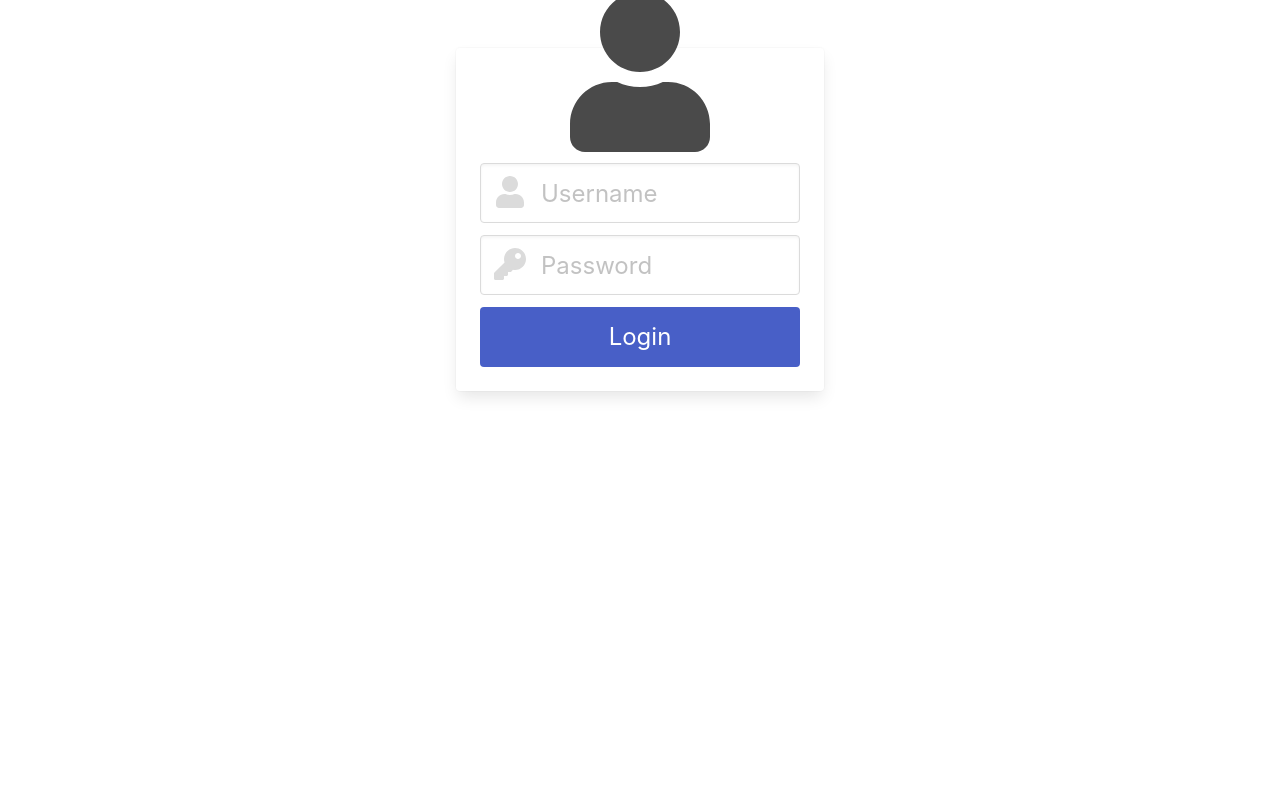
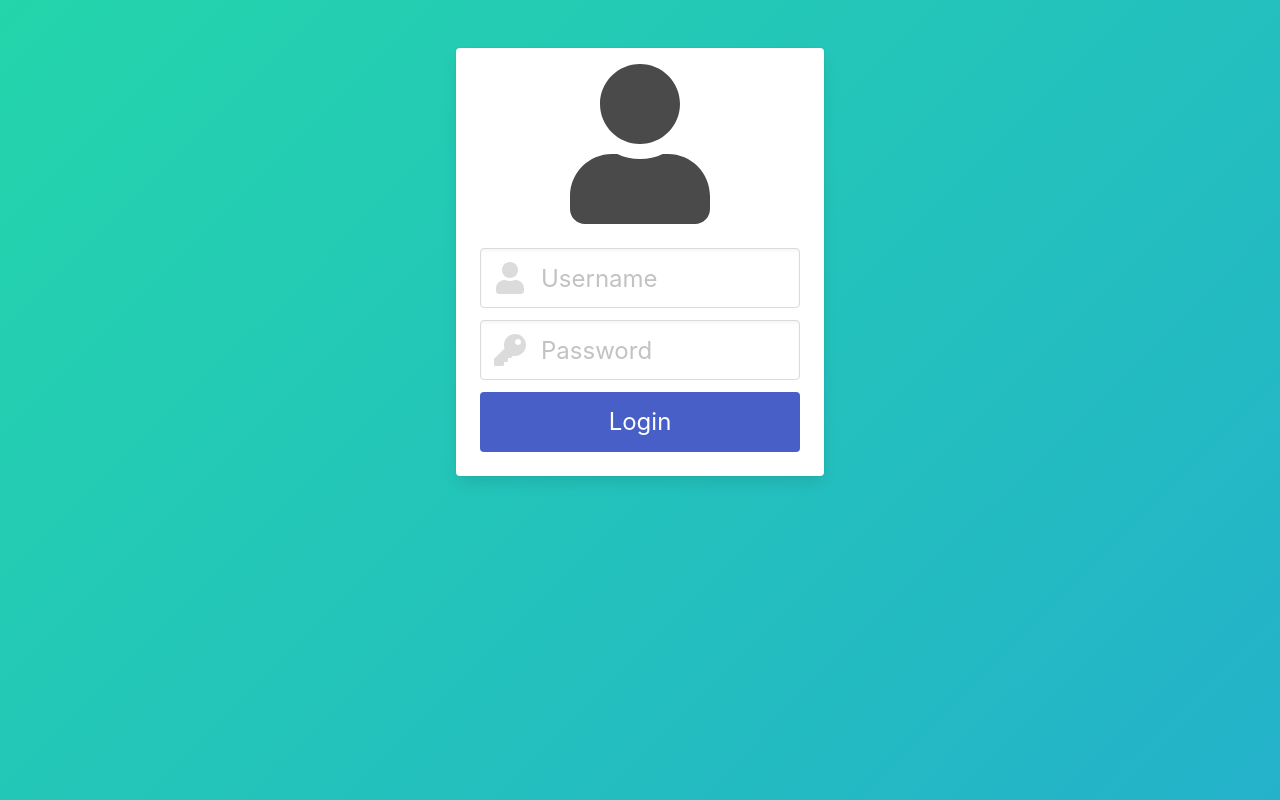
Before and after one commit to mwcaisse/cloaked-dagger-ui, a Vue app: page / in a window 1280 px wide. Built offline with nearby package versions, Linux system fonts and the light colour scheme.

Commit message:
New version of bulma! Login page looks nice, with a cool baackground.

```diff
--- a/package.json
+++ b/package.json
@@ -9,7 +9,7 @@
     "@fortawesome/free-solid-svg-icons": "^5.12.1",
     "@fortawesome/vue-fontawesome": "^0.1.1",
     "axios": "^0.19.2",
-    "bulma": "0.8.0",
+    "bulma": "0.9.0",
     "flatpickr": "4.6.3",
     "lodash": "^4.17.15",
     "moment": "2.24.0",
@@ -38,6 +38,7 @@
     "html-webpack-plugin": "^4.0.1",
     "moment-locales-webpack-plugin": "1.2.0",
     "vue-template-compiler": "^2.6.11",
+    "vue-loader": "^15.9.3",
     "webpack": "4.35.2",
     "webpack-cli": "^3.3.11",
     "webpack-dev-server": "^3.10.3"
--- a/src/components/Common/Icon.vue
+++ b/src/components/Common/Icon.vue
@@ -1,7 +1,5 @@
 ﻿<template>
-    <span>
-        <font-awesome-icon :icon="icon" v-bind:class="{'action-icon': action }" :size="size" prefix="fas"></font-awesome-icon>
-    </span>
+    <font-awesome-icon :icon="['fas', icon]" v-bind:class="{'action-icon': action }" :size="size" prefix="fas"></font-awesome-icon>
 </template>
 
 <script>
--- a/src/views/Login.vue
+++ b/src/views/Login.vue
@@ -5,10 +5,8 @@
             <div class="columns is-centered">
                 <div class="column is-one-third">
                     <div class="card is-horizontal">
-                        <div class="card-image">
-                            <span class="icon is-large">
-                                <app-icon icon="user" size="10x"/>
-                            </span>
+                        <div class="card-image pt-4">
+                            <app-icon icon="user" size="10x"/>
                         </div>
                         <div class="card-content">
                             <div class="field">
@@ -77,6 +75,33 @@
     }
 </script>
 
-<style scoped>
+<style>
+
+    html {
+        height: 100%;
+        overflow-y: hidden !important;
+    }
+
+    body {
+        background: linear-gradient(-45deg, #ee7752, #e73c7e, #23a6d5, #23d5ab);
+        background-size: 400% 400%;
+        /*animation: gradient 15s ease infinite;*/
+        min-height: 100%;
+
+    }
+
+    @keyframes gradient {
+        0% {
+            background-position: 0% 50%;
+        }
+        50% {
+            background-position: 100% 50%;
+        }
+
+        100% {
+            background-position: 0% 50%
+        }
+
+    }
 
 </style>
```
Also changed, not shown: 1 other file (tests, documents, lock files or other folders).
